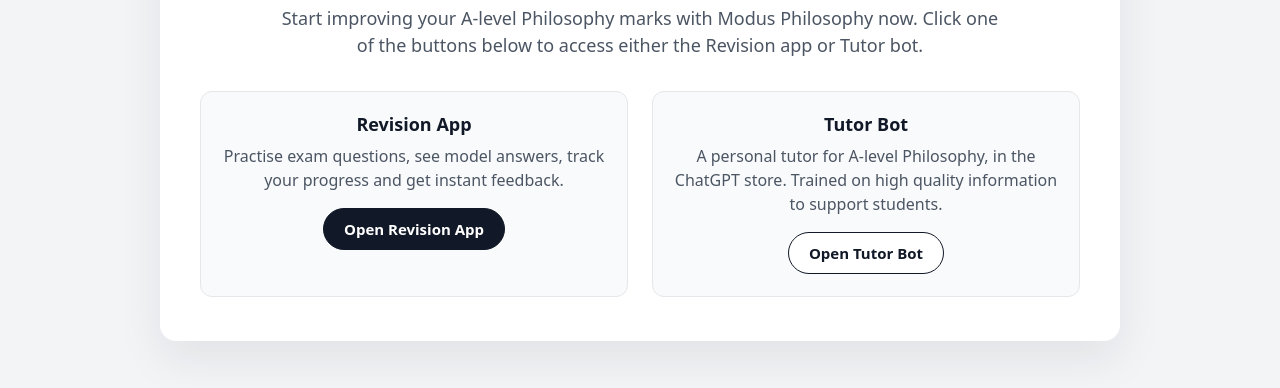
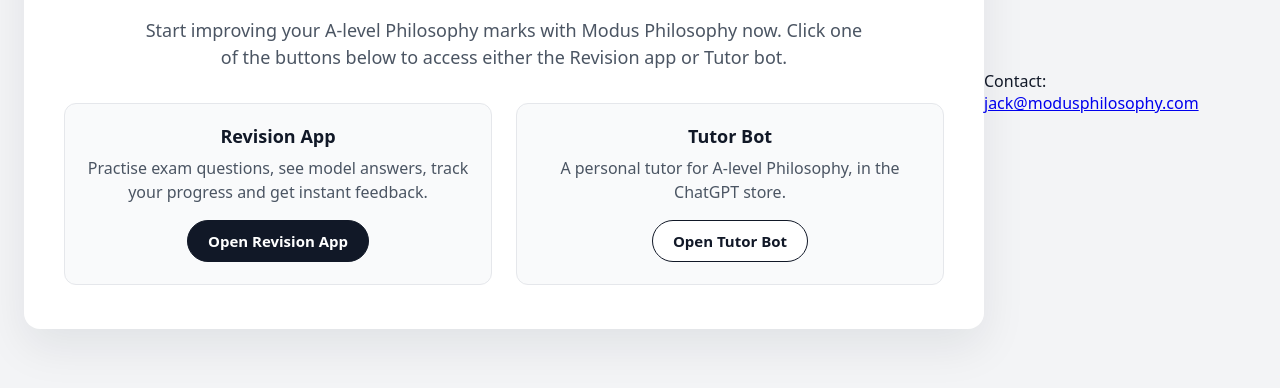
Before and after one commit to jack-modus/modus-site, a plain HTML site: page index.html in a window 1280 px wide. Shown: the part 308-696 px from the top of the page. Drawn offline with Linux system fonts and the light colour scheme.

Commit message:
Update index.html

```diff
--- a/index.html
+++ b/index.html
@@ -38,7 +38,6 @@
           <h2 class="cta-heading">Tutor Bot</h2>
           <p class="p3">
             A personal tutor for A-level Philosophy, in the ChatGPT store.
-            Trained on high quality information to support students.
           </p>
           <a href="https://chatgpt.com/g/g-k8wtBLeWW-modus-philosophy-bot" class="btn btn-outline">
             Open Tutor Bot
@@ -47,6 +46,10 @@
 
       </div>
     </section>
+  <p class="footer-contact">
+  Contact: <a href="mailto:jack@modusphilosophy.com">jack@modusphilosophy.com</a>
+  </p>
+
   </main>
 </body>
 </html>
```
